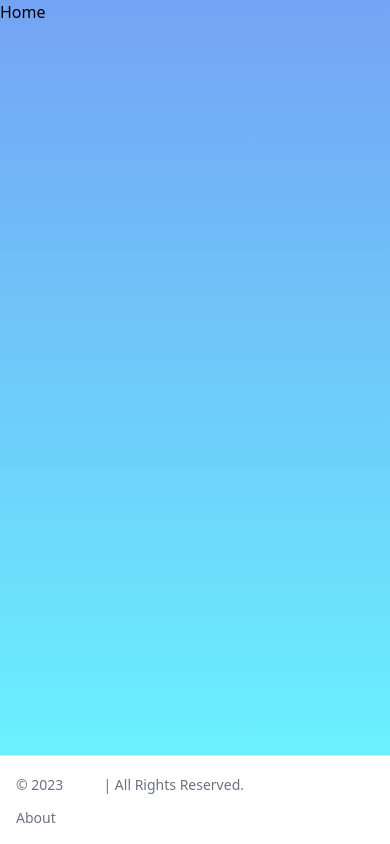
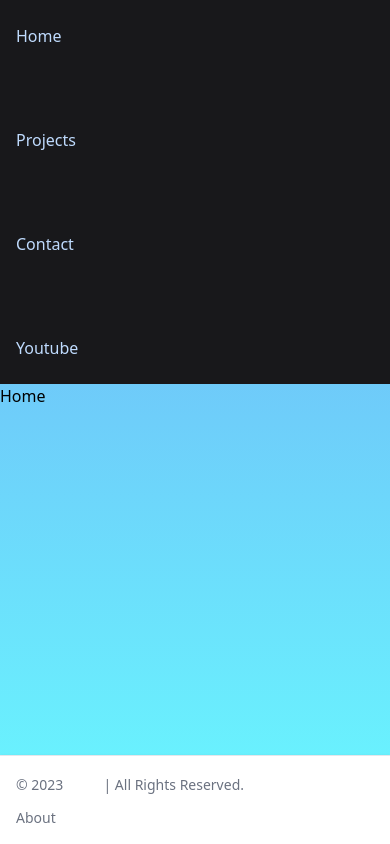
Before and after one commit to vilarj/website, a Next.js app: page / in a window 390 px wide. Built offline with nearby package versions, Linux system fonts and the light colour scheme.

Commit message:
mobile view

```diff
--- a/src/app/components/Navbar.tsx
+++ b/src/app/components/Navbar.tsx
@@ -4,19 +4,21 @@ import Link from "next/link";
 export default function Navbar() {
   return (
     <div className="bg-zinc-900">
-      <nav className="flex justify-between items-center w-[92%]  mx-auto text-white">
-        <div className="nav-links duration-500 md:static absolute bg-zinc-900 md:min-h-fit min-h-[60vh] left-0 top-[-100%] md:w-auto  w-full flex items-center px-5">
+      <nav className="text-white">
+        <div>
+          <span className="text-3xl cursor-pointer mx-2 md:hidden block"></span>
+
           <ul className="flex md:flex-row flex-col md:items-center md:gap-[4vw] gap-8">
-            <li className="text-blue-200 hover:text-teal-200">
+            <li className="mx-4 my-6 md:my-0 text-blue-200 hover:text-teal-200">
               <Link href="/">Home</Link>
             </li>
-            <li className="text-blue-200 hover:text-teal-300">
+            <li className="mx-4 my-6 md:my-0 text-blue-200 hover:text-teal-300">
               <Link href="/projects">Projects</Link>
             </li>
-            <li className="text-blue-200 hover:text-teal-400">
+            <li className="mx-4 my-6 md:my-0 text-blue-200 hover:text-teal-400">
               <Link href="/contact">Contact</Link>
             </li>
-            <li className="text-blue-200 hover:text-teal-500">
+            <li className="mx-4 my-6 md:my-0 text-blue-200 hover:text-teal-500">
               <Link href="/youtube">Youtube</Link>
             </li>
           </ul>
```
